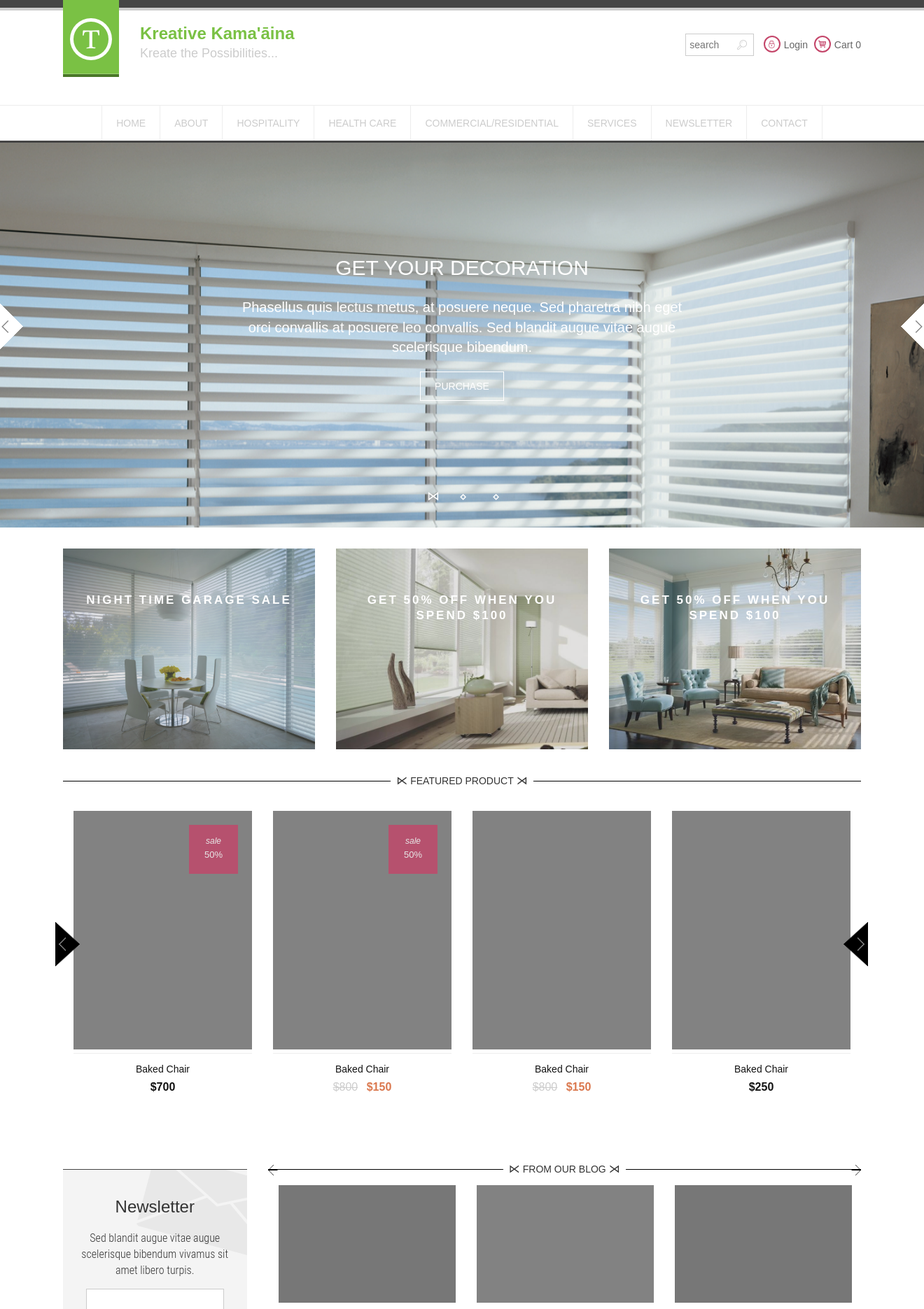
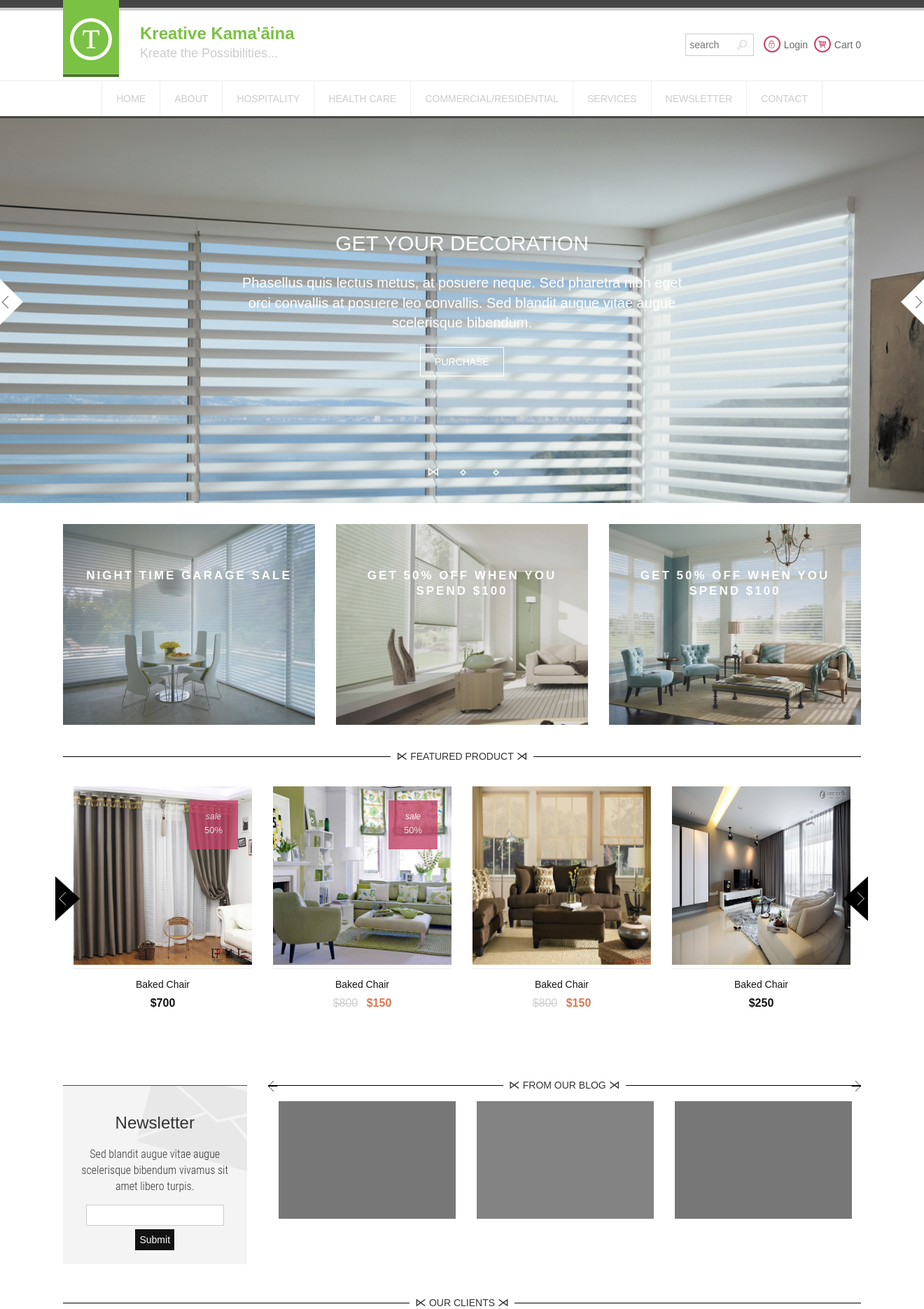
Before and after one commit to MatthewKam/KreativeKamaaina, a PHP site: page /home.html in a window 1320 px wide; the page is wider, and only the part inside the window is pictured. Shown: the top 1871 px of that part at 70% size. Run offline with PHP 8.4, Linux system fonts and the light colour scheme.

Commit message:
added products section to home page

```diff
--- a/css/style.css
+++ b/css/style.css
@@ -5,6 +5,12 @@
 .container.topnav{
     width: 100%;
     padding: 0px;
+}
+img.lazyOwl.product-mainpic {
+height: 255px;
+}
+img.product-secondpic {
+height: 255px;
 }
 /* == COLOR GUIDE ==
 
@@ -575,7 +581,7 @@ small {
 }
 /* ========== NAVIGATION ======= */
  .navigation {
-    margin-top: 60px;
+    margin-top: 25px;
 }
 .navigation .navbar-default {
     background: #FFF;
--- a/home.html
+++ b/home.html
@@ -287,8 +287,8 @@
                                                             <i>Sale</i>
                                                             <span class="special">50%</span>
                                                         </span>
-                                                        <img data-src="images/product-1.jpg" alt="" class="lazyOwl product-mainpic" src="images/product-1.jpg">
-                                                        <img src="images/product-1-h.jpg" alt="" class="product-secondpic">
+                                                        <img data-src="images/product1.jpg" alt="" class="lazyOwl product-mainpic" src="images/product1.jpg">
+                                                        <img src="images/product1.jpg" alt="" class="product-secondpic">
                                                     </figure>
                                                 </a>
                                             </div>
@@ -338,8 +338,8 @@
                                                             <i>Sale</i>
                                                             <span class="special">50%</span>
                                                         </span>
-                                                        <img data-src="images/product-2.jpg" alt="" class="lazyOwl product-mainpic" src="images/product-2.jpg">
-                                                        <img src="images/product-2-h.jpg" alt="" class="product-secondpic">
+                                                        <img data-src="images/product2.jpg" alt="" class="lazyOwl product-mainpic" src="images/product2.jpg">
+                                                        <img src="images/product2.jpg" alt="" class="product-secondpic">
                                                     </figure>
                                                 </a>
                                             </div>
@@ -386,8 +386,8 @@
                                             <div class="product-image">
                                                 <a href="javascript:;">
                                                     <figure class="product-display">
-                                                        <img data-src="images/product-3.jpg" alt="" class="lazyOwl product-mainpic" src="images/product-3.jpg">
-                                                        <img src="images/product-3-h.jpg" alt="" class="product-secondpic">
+                                                        <img data-src="images/product3.jpg" alt="" class="lazyOwl product-mainpic" src="images/product3.jpg">
+                                                        <img src="images/product3.jpg" alt="" class="product-secondpic">
                                                     </figure>
                                                 </a>
                                             </div>
@@ -434,8 +434,8 @@
                                             <div class="product-image">
                                                 <a href="javascript:;">
                                                     <figure class="product-display">
-                                                        <img data-src="images/product-4.jpg" alt="" class="lazyOwl product-mainpic" src="images/product-4.jpg">
-                                                        <img src="images/product-4-h.jpg" alt="" class="product-secondpic">
+                                                        <img data-src="images/product4.jpg" alt="" class="lazyOwl product-mainpic" src="images/product4.jpg">
+                                                        <img src="images/product4.jpg" alt="" class="product-secondpic">
                                                     </figure>
                                                 </a>
                                             </div>
@@ -485,8 +485,8 @@
                                                             <i>Sale</i>
                                                             <span class="special">50%</span>
                                                         </span>
-                                                        <img data-src="images/product-1.jpg" alt="" class="lazyOwl product-mainpic" src="images/product-1.jpg">
-                                                        <img src="images/product-1-h.jpg" alt="" class="product-secondpic">
+                                                        <img data-src="images/product1.jpg" alt="" class="lazyOwl product-mainpic" src="images/product1.jpg">
+                                                        <img src="images/product1.jpg" alt="" class="product-secondpic">
                                                     </figure>
                                                 </a>
                                             </div>
@@ -537,8 +537,8 @@
                                                             <i>Sale</i>
                                                             <span class="special">50%</span>
                                                         </span>
-                                                        <img data-src="images/product-3.jpg" alt="" class="lazyOwl product-mainpic" src="images/product-3.jpg">
-                                                        <img src="images/product-3-h.jpg" alt="" class="product-secondpic">
+                                                        <img data-src="images/product2.jpg" alt="" class="lazyOwl product-mainpic" src="images/product2.jpg">
+                                                        <img src="images/product2.jpg" alt="" class="product-secondpic">
                                                     </figure>
                                                 </a>
                                             </div>
@@ -589,8 +589,8 @@
                                                             <i>Sale</i>
                                                             <span class="special">50%</span>
                                                         </span>
-                                                        <img data-src="images/product-2.jpg" alt="" class="lazyOwl product-mainpic" src="images/product-2.jpg">
-                                                        <img src="images/product-2-h.jpg" alt="" class="product-secondpic">
+                                                        <img data-src="images/product3.jpg" alt="" class="lazyOwl product-mainpic" src="images/product3.jpg">
+                                                        <img src="images/product3.jpg" alt="" class="product-secondpic">
                                                     </figure>
                                                 </a>
                                             </div>
@@ -641,8 +641,8 @@
                                                             <i>Sale</i>
                                                             <span class="special">50%</span>
                                                         </span>
-                                                        <img data-src="images/product-4.jpg" alt="" class="lazyOwl product-mainpic" src="images/product-4.jpg">
-                                                        <img src="images/product-4-h.jpg" alt="" class="product-secondpic">
+                                                        <img data-src="images/product4.jpg" alt="" class="lazyOwl product-mainpic" src="images/product4.jpg">
+                                                        <img src="images/product4.jpg" alt="" class="product-secondpic">
                                                     </figure>
                                                 </a>
                                             </div>
```
Also changed, not shown: images/product1.jpg (added), images/product2.jpg (added), images/product3.jpg (added), images/product4.jpg (added).
